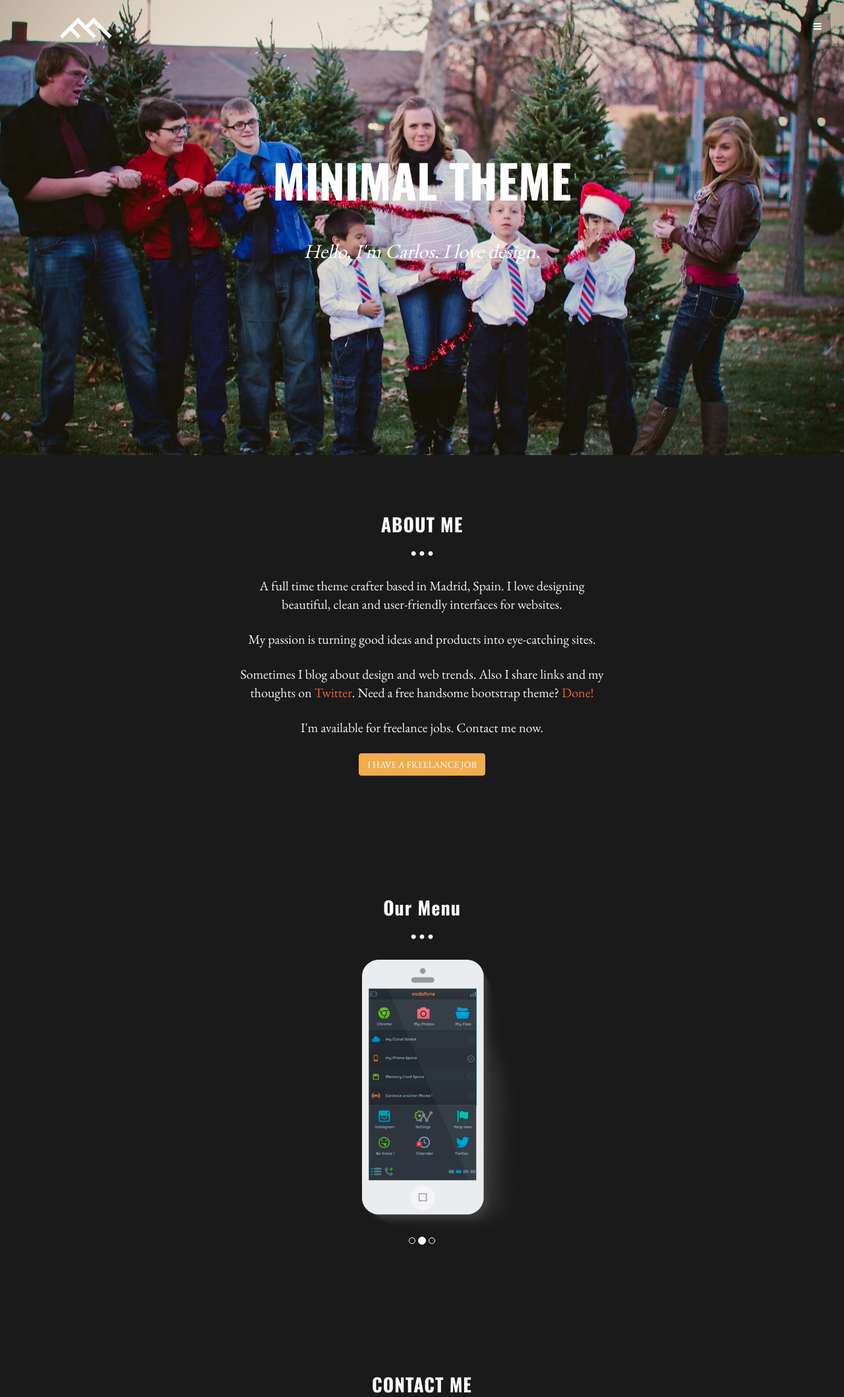
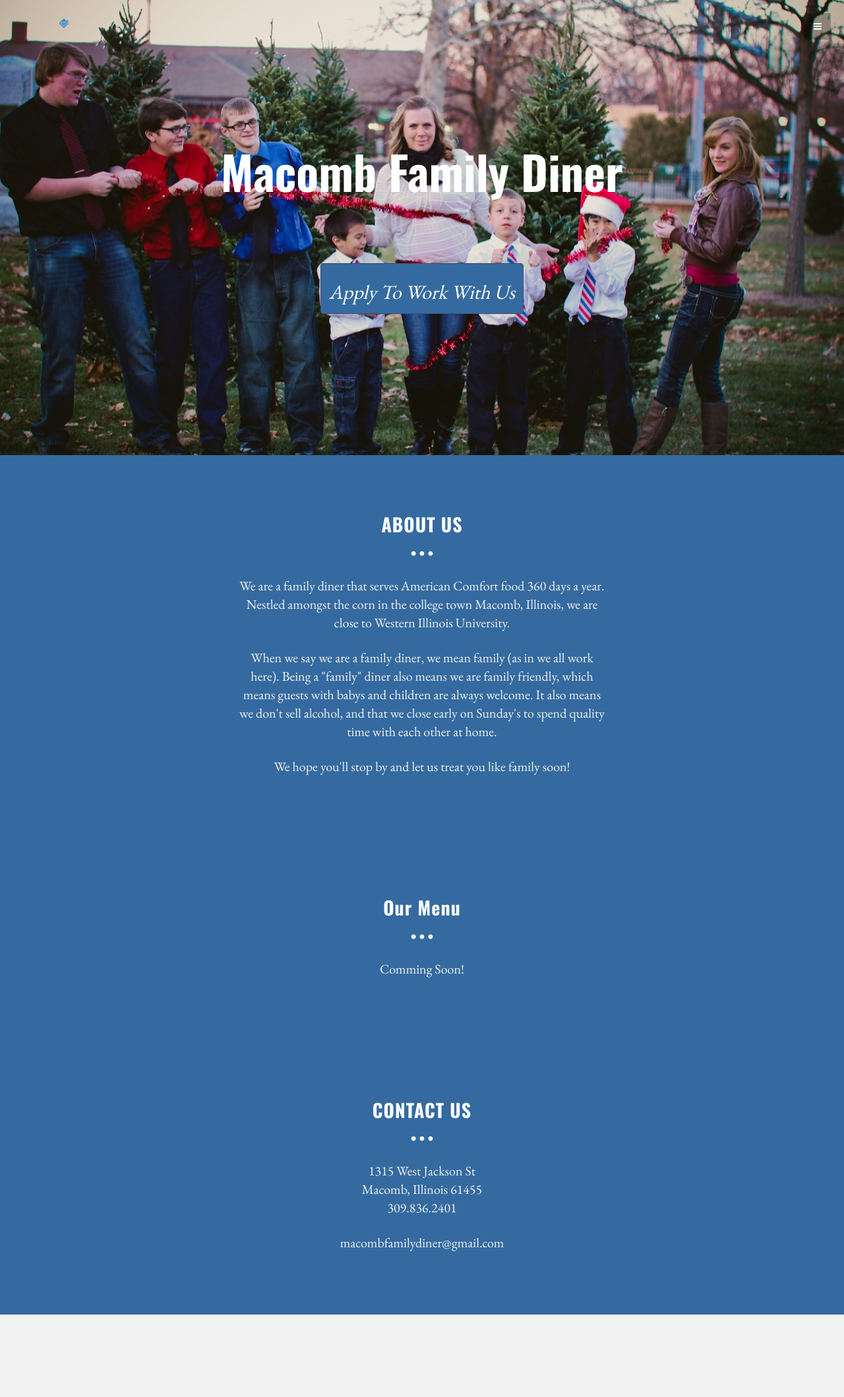
Before and after one commit to JoseJRVazquez/MFD, a plain HTML site: page theme/index.html in a window 1280 px wide. Shown: the top 2118 px of the page at 66% size. After the commit the page ends 1993 px from the top, so only its background shows below. Drawn offline with nearby package versions, Linux system fonts and the light colour scheme.

Commit message:
Version 1.0 MFD

```diff
--- a/theme/assets/css/main.css
+++ b/theme/assets/css/main.css
@@ -38,7 +38,7 @@ p {
 
 /* Links */
 a {
-    color: #f85c37;
+    color: #f808080;
     word-wrap: break-word;
 
     -webkit-transition: color 0.1s ease-in, background 0.1s ease-in;
@@ -124,7 +124,7 @@ a:after {
 /* Footer Wrap */
 
 #f {
-	background: #1a1a1a;
+	background: #356AA0;
 	padding-top: 70px;
 	padding-bottom: 70px;
 	text-align: center
--- a/theme/index.html
+++ b/theme/index.html
@@ -7,7 +7,7 @@
     <meta name="author" content="">
     <link rel="shortcut icon" href="assets/ico/favicon.png">
 
-    <title>MINIMAL - Free Bootstrap 3 Theme</title>
+    <title>The Macomb Family Diner</title>
 
     <!-- Bootstrap core CSS -->
     <link href="assets/css/bootstrap.css" rel="stylesheet">
@@ -36,16 +36,14 @@
 	<!-- Menu -->
 	<nav class="menu" id="theMenu">
 		<div class="menu-wrap">
-			<h1 class="logo"><a href="index.html#home">Minimal</a></h1>
+			<h1 class="logo"><a href="index.html#home">Macomb Family Diner</a></h1>
 			<i class="icon-remove menu-close"></i>
 			<a href="#home" class="smoothScroll">Home</a>
 			<a href="#about" class="smoothScroll">About</a>
 			<a href="#menu" class="smoothScroll">Menu</a>
 			<a href="#contact" class="smoothScroll">Contact</a>
-			<a href="#"><i class="icon-facebook"></i></a>
-			<a href="#"><i class="icon-twitter"></i></a>
-			<a href="#"><i class="icon-dribbble"></i></a>
-			<a href="#"><i class="icon-envelope"></i></a>
+			<a href="https://www.facebook.com/pages/Macomb-Family-Diner/141615275879277" target="_blank"><i class="icon-facebook"></i></a>
+			<a href="https://twitter.com/macombdiner" target="_blank"><i class="icon-twitter"></i></a>
 		</div>
 
 		<!-- Menu button -->
@@ -59,13 +57,18 @@
 	<div id="headerwrap">
 		<div class="container">
 			<div class="logo">
-				<img src="assets/img/logo.png">
+				<a href="https://foursquare.com/v/macomb-family-diner/4c657a9ce75ac928fbcdf4da" target="_blank"><i class="icon-foursquare"></i></a>
 			</div>
 			<br>
 			<div class="row">
-				<h1>MINIMAL THEME</h1>
+				<h1>Macomb Family Diner</h1>
 				<br>
-				<h3>Hello, I'm Carlos. I love design.</h3>
+				<br>
+				<br>
+				<br>
+				<div class="btn-link">
+			</div>
+			<p><a href="https://docs.google.com/forms/d/1Ij3SedBjRqQmSAnXaE5M0zrKv7aKB1s2Ix-JY8kdGhY/viewform" target="_blank"><button type="button" class="btn btn-warning"><h3>Apply To Work With Us</h3></button></a></p>
 				<br>
 				<br>
 				<div class="col-lg-6 col-lg-offset-3">
@@ -81,16 +84,14 @@
 	<div id="f">
 		<div class="container">
 			<div class="row">
-				<h3>ABOUT ME</h3>
+				<h3>ABOUT US</h3>
 				<p class="centered"><i class="icon icon-circle"></i><i class="icon icon-circle"></i><i class="icon icon-circle"></i></p>
 
 				<!-- INTRO INFORMATIO-->
 				<div class="col-lg-6 col-lg-offset-3">
-					<p>A full time theme crafter based in Madrid, Spain. I love designing beautiful, clean and user-friendly interfaces for websites.</p>
-					<p>My passion is turning good ideas and products into eye-catching sites.</p>
-					<p>Sometimes I blog about design and web trends. Also I share links and my thoughts on <a href="http://twitter.com/BlackTie_co">Twitter</a>. Need a free handsome bootstrap theme? <a href="http://blacktie.co">Done!</a></p>
-					<p>I'm available for freelance jobs. Contact me now.</p>
-					<p><button type="button" class="btn btn-warning">I HAVE A FREELANCE JOB</button></p>
+					<p>We are a family diner that serves American Comfort food 360 days a year. Nestled amongst the corn in the college town Macomb, Illinois, we are close to Western Illinois University. </p>
+					<p>When we say we are a family diner, we mean family (as in we all work here). Being a "family" diner also means we are family friendly, which means guests with babys and children are always welcome. It also means we don't sell alcohol, and that we close early on Sunday's to spend quality time with each other at home.</p>
+					<p>We hope you'll stop by and let us treat you like family soon!</p>
 				</div>
 			</div>
 		</div><!-- /container -->
@@ -104,30 +105,8 @@
 			<div class="row centered">
 				<h3>Our Menu</h3>
 				<p class="centered"><i class="icon icon-circle"></i><i class="icon icon-circle"></i><i class="icon icon-circle"></i></p>
+				<p class="centered">Comming Soon!</p>
 
-				<div class="col-lg-6 col-lg-offset-3">
-					<div id="carousel-example-generic" class="carousel slide" data-ride="carousel">
-						<!-- Wrapper for slides -->
-						<div class="carousel-inner">
-							<div class="item active centered">
-								<img class="img-responsive" src="assets/img/c1.png" alt="">
-							</div>
-							<div class="item centered">
-								<img class="img-responsive" src="assets/img/c2.png" alt="">
-							</div>
-							<div class="item centered">
-								<img class="img-responsive" src="assets/img/c3.png" alt="">
-							</div>
-						</div>
-						<br>
-						<br>
-						<ol class="carousel-indicators">
-						    <li data-target="#carousel-example-generic" data-slide-to="0" class="active"></li>
-						    <li data-target="#carousel-example-generic" data-slide-to="1"></li>
-						    <li data-target="#carousel-example-generic" data-slide-to="2"></li>
-						</ol>
-					</div>
-				</div><!-- col-lg-8 -->
 			</div><!-- row -->
 		</div><!-- container -->
 	</div>	<!-- f -->
@@ -137,13 +116,12 @@
 	<div id="f">
 		<div class="container">
 			<div class="row">
-				<h3>CONTACT ME</h3>
+				<h3>CONTACT US</h3>
 				<p class="centered"><i class="icon icon-circle"></i><i class="icon icon-circle"></i><i class="icon icon-circle"></i></p>
 
 				<div class="col-lg-6 col-lg-offset-3">
-					<p>Some Avenue, 987<br/>Madrid, Spain<br/>+34 8984-4343</p>
-					<p>iam@awesomemail.com</p>
-					<p><button type="button" class="btn btn-warning">YEAH! CONTACT ME NOW!</button></p>
+					<p>1315 West Jackson St<br/>Macomb, Illinois 61455<br/>309.836.2401</p>
+					<p>macombfamilydiner@gmail.com</p>
 				</div>
 			</div>
 		</div>
```
Also changed, not shown: theme/assets/css/bootstrap.css, theme/assets/img/diner.jpg (added), theme/assets/img/roll.jpg (added), theme/assets/img/sign.jpg (added), theme/assets/img/skillet.jpg (added), theme/assets/img/special.jpg (added), theme/assets/img/turkey.jpg (added), 1 other file.
